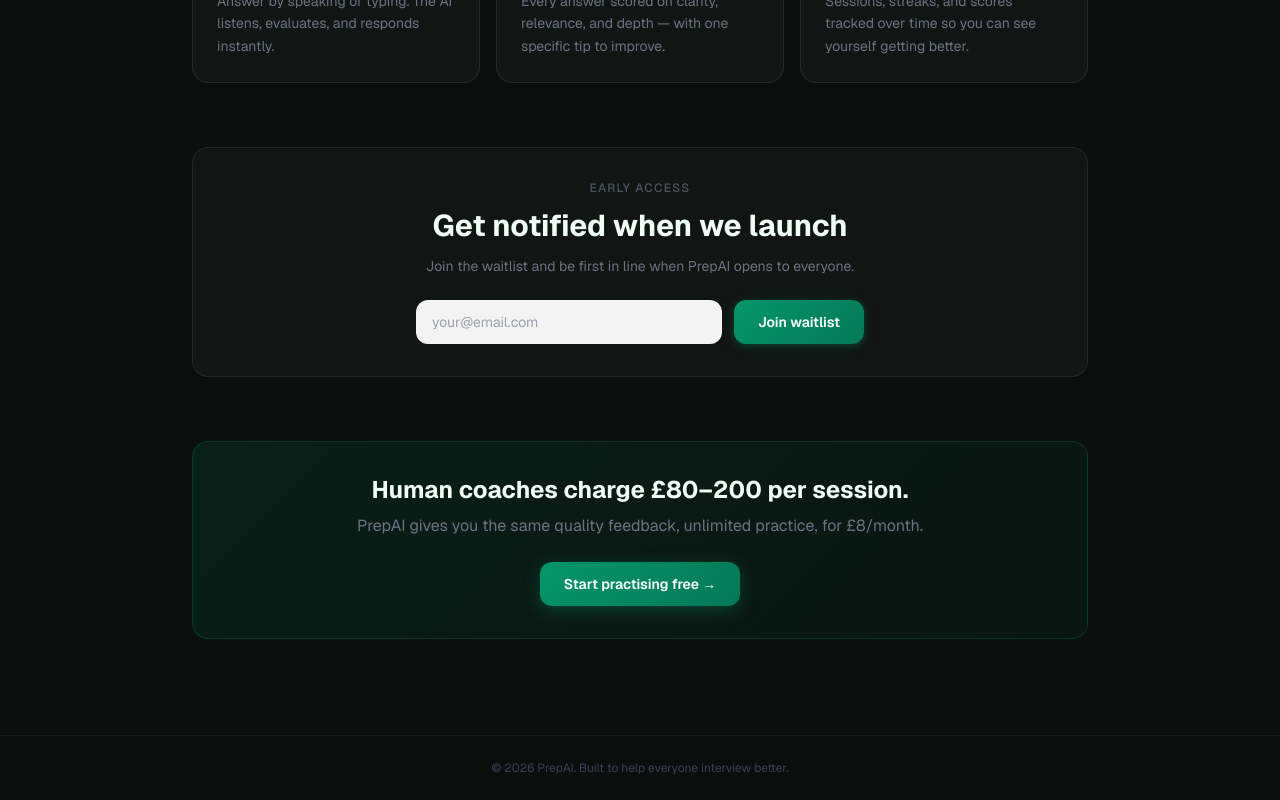
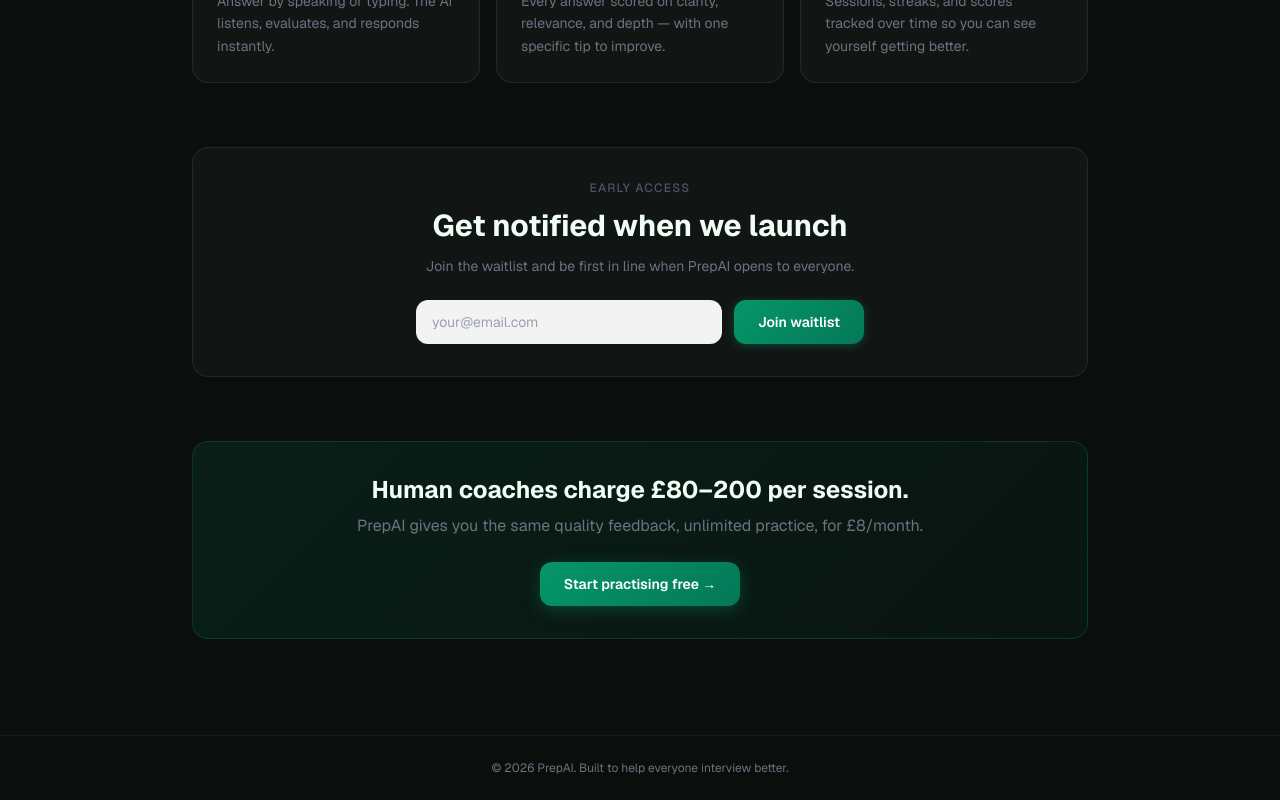
Before and after one commit to uqurreshi34-dev/prepai-frontend, a Next.js app: page / in a window 1280 px wide. Shown: the part 961-1761 px from the top of the page. Built offline with nearby package versions, Linux system fonts and the light colour scheme; no server answers.

Commit message:
fix: footer text more readable on dark background

```diff
--- a/src/app/page.tsx
+++ b/src/app/page.tsx
@@ -310,7 +310,7 @@
       </section>
 
       <footer className="border-t px-6 py-6 text-center" style={{ borderColor: "rgba(255,255,255,0.06)" }}>
-        <p className="text-xs" style={{ color: "#374151" }}>
+        <p className="text-xs" style={{ color: "#6b7280" }}>
           © 2026 PrepAI. Built to help everyone interview better.
         </p>
       </footer>
```
